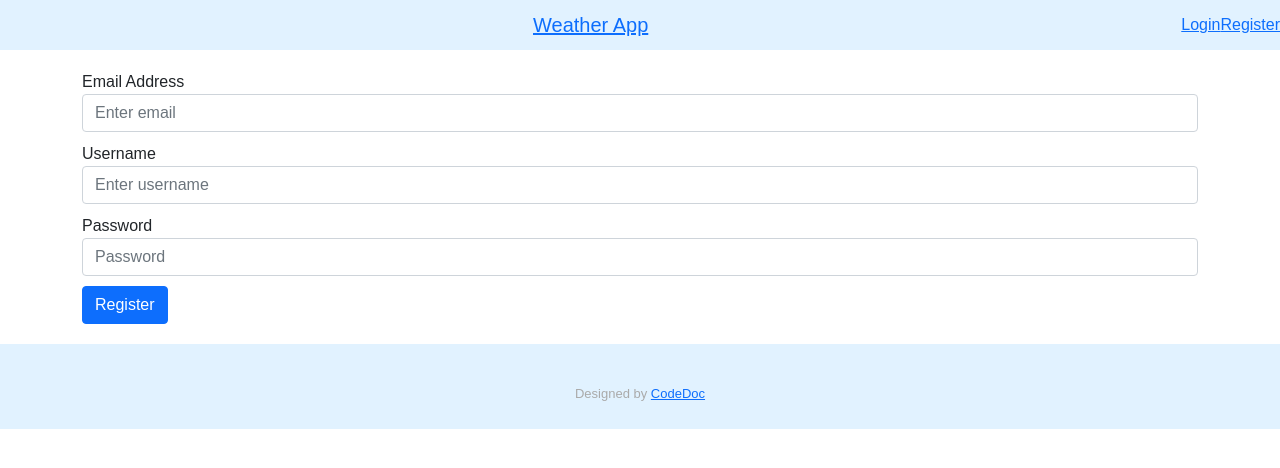
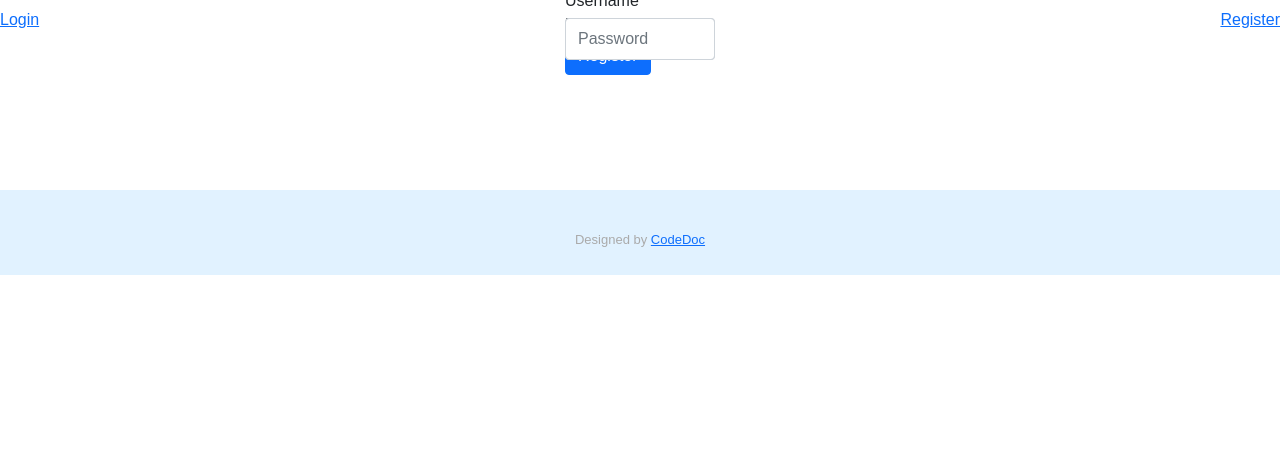
Before and after one commit to daithioc95/ReactDjangoWeatherApp, a React (Create React App) app: page /Register in a window 1280 px wide. Shown: the top 468 px of the page. Built offline with nearby package versions, Linux system fonts and the light colour scheme.

Commit message:
Design searchbar to appear as cloud

```diff
--- a/src/components/Navbar.js
+++ b/src/components/Navbar.js
@@ -7,7 +7,7 @@ function Navbar({ setToken, setUser, setMessage }) {
       return (
       <div>
         <nav className="navbar mx-auto">
-          <span className="navbar-brand mb-0 h1 mx-auto"><Link to='/'>Weather App</Link></span>
+          {/* <span className="navbar-brand mb-0 h1 mx-auto"><Link to='/'>Weather App</Link></span> */}
           { localStorage.getItem('user') ?
             <>
             <Logout setToken={setToken} setUser={setUser} setMessage={setMessage} />
--- a/src/components/SearchBar.js
+++ b/src/components/SearchBar.js
@@ -124,23 +124,38 @@ class SearchBar extends React.Component {
 
   render() {
       return (
+        // <div className='SearchDiv'>
+        //   {this.state.callMade && !this.state.onDash ?
+        // <LocationCard key = {this.state.details[0]['keyRef']} id = {this.state.details[0]['id']} fromSearch = {true} favourite={this.state.isFav} onAdd={this.props.onAdd} />
+        //     : <></>}
+        //   <form id='SearchBar' onSubmit={this.handleSubmit}>
+        //     <input type="text" className="form-control"
+        //                         placeholder="Enter City name"
+        //                         aria-label="Username"
+        //                         aria-describedby="basic-addon1"
+        //                         value={this.state.city} name="city"
+        //                         onChange={this.handleInput} />
+        //     <button className='btn'>
+        //       <FontAwesomeIcon icon={faSearch} />
+        //     </button>
+        //   </form>
+        //   {/* Modal to show once location is searched */}
+        // </div>
         <div className='SearchDiv'>
-          {this.state.callMade && !this.state.onDash ?
-        <LocationCard key = {this.state.details[0]['keyRef']} id = {this.state.details[0]['id']} fromSearch = {true} favourite={this.state.isFav} onAdd={this.props.onAdd} />
-            : <></>}
           <form id='SearchBar' onSubmit={this.handleSubmit}>
-            <input type="text" className="form-control"
-                                placeholder="Enter City name"
+          <input className='search-input' type="search" required placeholder="Enter City name"
                                 aria-label="Username"
                                 aria-describedby="basic-addon1"
                                 value={this.state.city} name="city"
-                                onChange={this.handleInput} />
-            <button className='btn'>
-              <FontAwesomeIcon icon={faSearch} />
-            </button>
-          </form>
-          {/* Modal to show once location is searched */}
-        </div>
+                                onChange={this.handleInput}/>
+          {/* <i class="fa fa-search"></i> */}
+          <div class="cloud"></div>
+          <button className='btn'>
+            <FontAwesomeIcon className="search-icon" icon={faSearch} onClick />
+          </button>
+          {/* <Link to="javascript:void(0)" id="clear-btn">Clear</Link> */}
+        </form>
+      </div>
       );
   }
 }
--- a/src/components/style.css
+++ b/src/components/style.css
@@ -9,7 +9,7 @@ h1, h2, h5, p{
 
 /* Header */
 .navbar{
-  background-color: #E1F2FF;
+  /* background-color: #FFDF8C; */
   color: #476985;
 }
 
@@ -88,19 +88,21 @@ h1, h2, h5, p{
 }
 
 /* Search Bar */
-#SearchBar{
+/* #SearchBar{
   width: 50%;
   margin: 100px 0 100px 25%;
   display: flex;
   position: absolute;
-  top: 10%;
+  top: 10%; */
   /* top: 35%; */
-}
+/* } */
 /* @media screen and (max-width:570px) {
 	#SearchBar {
 		top: 10%;
 	}
 } */
+
+/* #9DD0AF */
 
 /* Footer */
 footer {
@@ -130,14 +132,14 @@ footer {
   background-size: contain;
 }
 
-.form-group{
+/* .form-group{
   margin-bottom: 10px;
 }
 
 form{
   margin-top: 20px;
   margin-bottom: 20px;
-}
+} */
 
 .alert{
   margin-bottom: 0 !important;
@@ -154,5 +156,166 @@ form{
   padding: 1px !important;}
 
   .SearchDiv{
-    height:250px;
+    height: 175px;
+    /* background-image: url(https://cdn.pixabay.com/photo/2022/04/29/10/58/clouds-7163415_1280.jpg); */
+    /* background-image: url(../assets/sunny.png); */
   }
+
+  /* SearchBar CSS - https://codepen.io/menelaosly/pen/rZddyb  */
+  /* body {
+    padding: 0;
+    margin: 0;
+    height: 100vh;
+    width: 100%;
+    background: #07051a;
+} */
+
+form{
+    position: relative;
+    top: 50%;
+    /* top:80px; */
+    left: 50%;
+    transform: translate(-50%,-50%);
+    transition: all 1s;
+    width: 150px;
+    height: 150px;
+    /* background: #FFDF8C; */
+    box-sizing: border-box;
+    /* border-radius: 75px; */
+    /* border: 4px solid #FFDF8C; */
+    /* padding: 5px; */
+}
+
+input{
+    position: absolute;
+    /* top: 0; */
+    top: 35%;
+    left: 0;
+    width: 100%;;
+    height: 42.5px;
+    line-height: 30px;
+    outline: 0;
+    border: 0;
+    display: none;
+    font-size: 1em;
+    border-radius: 55px;
+    padding: 0 20px;
+    z-index: 1;
+}
+
+
+.fa{
+    box-sizing: border-box;
+    padding: 10px;
+    width: 42.5px;
+    height: 42.5px;
+    position: absolute;
+    /* top: 0; */
+    top: 35%;
+    right: 0;
+    border-radius: 50%;
+    color: #add7c9;
+    text-align: center;
+    font-size: 1.2em;
+    transition: all 1s;
+}
+
+form:focus-within,
+form:hover,
+form:valid{
+    width: 200px;
+    cursor: pointer;
+}
+
+input:focus,
+form:hover input,
+form:valid input{
+    display: block;
+}
+
+form:hover .fa,
+form:valid .fa{
+    background: #FFDF8C;
+    color: #FFDF8C;
+}
+
+
+/* a {
+  display: none;
+  position: absolute;
+  top: 70px;
+  bottom:0;
+  left: 0;
+  right: 0;
+  font-size: 20px;
+  color: white;
+  text-align: center;
+  width: 100%;
+} */
+
+form:valid a {
+  display: block;
+}
+
+.search-icon{
+  transition: all 1s;
+  width: 30px;
+  height: 30px;
+  position: absolute;
+  top: 40%;
+  right: 40%;
+  color: #9DD0AF;
+  /* color: #add7c9; */
+  z-index: 2;
+
+}
+
+form:focus-within .search-icon,
+form:hover .search-icon,
+form:valid .search-icon{
+  right: 0;
+}
+
+/* Cloud https://codepen.io/fershocastro/pen/dVBgxQ */
+.cloud {
+	width: 350px; height: 120px;
+
+	background: #FFDF8C;
+	background: linear-gradient(top, #FFDF8C 5%, #FFDF8C 100%);
+	background: -webkit-linear-gradient(top, #FFDF8C 5%, #FFDF8C 100%);
+	background: -moz-linear-gradient(top, #FFDF8C 5%, #FFDF8C 100%);
+	background: -ms-linear-gradient(top, #FFDF8C 5%, #FFDF8C 100%);
+	background: -o-linear-gradient(top, #FFDF8C 5%, #FFDF8C 100%);
+
+	border-radius: 100px;
+	-webkit-border-radius: 100px;
+	-moz-border-radius: 100px;
+
+	position: relative;
+	/* margin: 25px auto 20px; */
+  margin: 60px -68%;
+}
+
+.cloud:after, .cloud:before {
+	content: '';
+	position: absolute;
+	background: #FFDF8C;
+	z-index: -5
+}
+
+.cloud:after {
+	width: 100px; height: 100px;
+	top: -50px; left: 50px;
+
+	border-radius: 100px;
+	-webkit-border-radius: 100px;
+	-moz-border-radius: 100px;
+}
+
+.cloud:before {
+	width: 180px; height: 180px;
+	top: -90px; right: 50px;
+	border-radius: 200px;
+	-webkit-border-radius: 200px;
+	-moz-border-radius: 200px;
+}
```
Also changed, not shown: src/assets/SunBlob.jpg (added).
